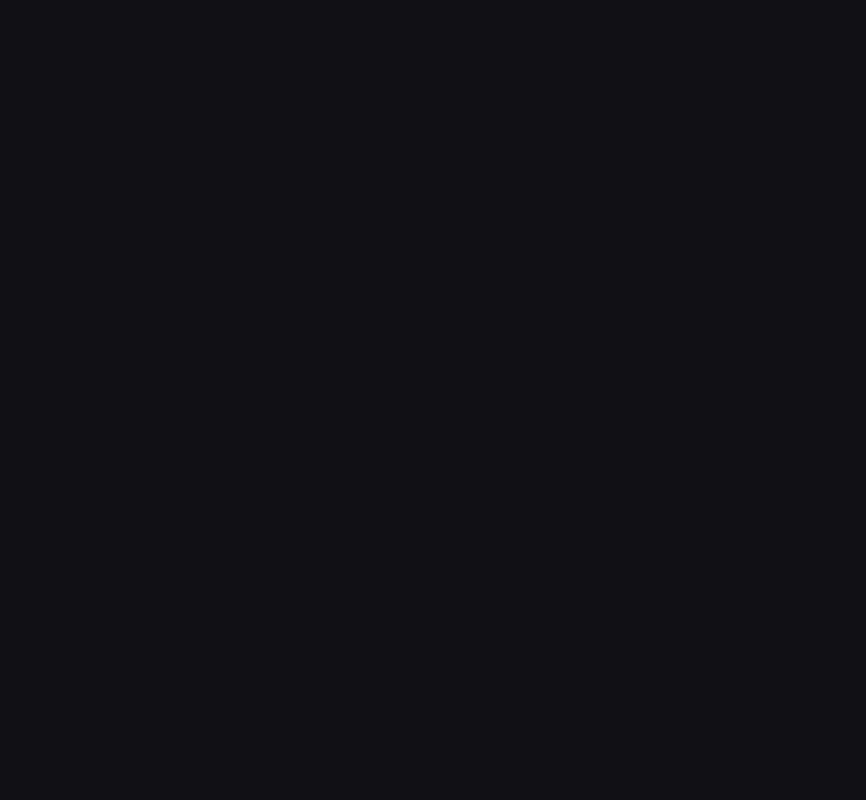
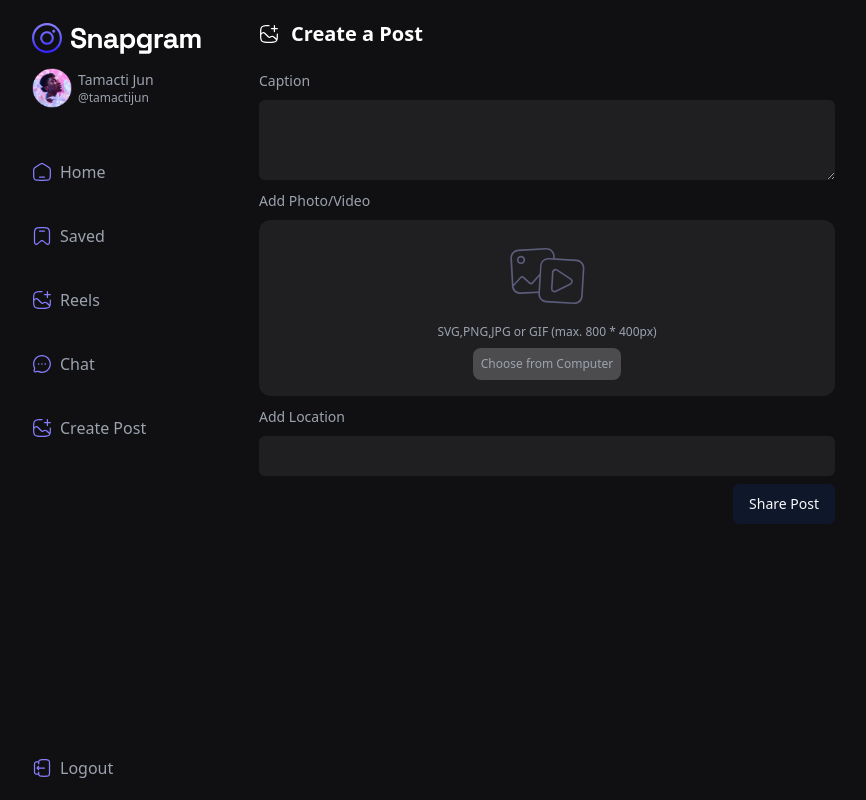
Before and after one commit to abdulgamal/snap-app, a React (Vite) app: page /create in a window 1280 px wide. Before the commit this address had no page. Shown: the whole page, without its empty margins (20-886 px from the left). Built offline with nearby package versions, Linux system fonts and the light colour scheme.

Commit message:
Create Post UI page

```diff
--- a/src/App.tsx
+++ b/src/App.tsx
@@ -4,6 +4,7 @@ import Home from "./pages/main/Home";
 import MainLayout from "./pages/main/MainLayout";
 import Saved from "./pages/main/Saved";
 import Profile from "./pages/main/Profile";
+import Create from "./pages/main/Create";
 
 function App() {
   return (
@@ -17,6 +18,7 @@ function App() {
           <Route path="/" element={<Home />} />
           <Route path="/saved" element={<Saved />} />
           <Route path="/profile" element={<Profile />} />
+          <Route path="/create" element={<Create />} />
         </Route>
       </Routes>
     </main>
--- /dev/null
+++ b/src/components/ui/textarea.tsx
@@ -0,0 +1,24 @@
+import * as React from "react"
+
+import { cn } from "@/lib/utils"
+
+export interface TextareaProps
+  extends React.TextareaHTMLAttributes<HTMLTextAreaElement> {}
+
+const Textarea = React.forwardRef<HTMLTextAreaElement, TextareaProps>(
+  ({ className, ...props }, ref) => {
+    return (
+      <textarea
+        className={cn(
+          "flex min-h-[80px] w-full rounded-md border border-input bg-background px-3 py-2 text-sm ring-offset-background placeholder:text-muted-foreground focus-visible:outline-none focus-visible:ring-2 focus-visible:ring-ring focus-visible:ring-offset-2 disabled:cursor-not-allowed disabled:opacity-50",
+          className
+        )}
+        ref={ref}
+        {...props}
+      />
+    )
+  }
+)
+Textarea.displayName = "Textarea"
+
+export { Textarea }
--- /dev/null
+++ b/src/pages/main/Create.tsx
@@ -0,0 +1,125 @@
+import { Button } from "@/components/ui/button";
+import {
+  Form,
+  FormControl,
+  FormField,
+  FormItem,
+  FormLabel,
+  FormMessage,
+} from "@/components/ui/form";
+import { Input } from "@/components/ui/input";
+import { Textarea } from "@/components/ui/textarea";
+import { zodResolver } from "@hookform/resolvers/zod";
+import { useForm } from "react-hook-form";
+import { z } from "zod";
+
+const formSchema = z.object({
+  caption: z.string().min(5),
+  location: z.string().min(4),
+  photoUrl: z.string().min(4),
+});
+
+function Create() {
+  const form = useForm<z.infer<typeof formSchema>>({
+    resolver: zodResolver(formSchema),
+    defaultValues: {
+      caption: "",
+      location: "",
+      photoUrl: "",
+    },
+  });
+
+  function onSubmit(values: z.infer<typeof formSchema>) {
+    // Do something with the form values.
+    // ✅ This will be type-safe and validated.
+    console.log(values);
+  }
+  return (
+    <div className="px-4">
+      <div className="mb-5 flex items-center gap-3">
+        <img
+          src="assets/icons/add-post.svg"
+          alt=""
+          className="h-5 w-5 text-white"
+        />
+        <p className="text-white text-xl font-bold">Create a Post</p>
+      </div>
+      <Form {...form}>
+        <form
+          onSubmit={form.handleSubmit(onSubmit)}
+          className="space-y-2 max-w-xl flex flex-col"
+        >
+          <FormField
+            control={form.control}
+            name="caption"
+            render={({ field }) => (
+              <FormItem>
+                <FormLabel className="text-gray-400">Caption</FormLabel>
+                <FormControl>
+                  <Textarea className="bg-[#1F1F22] border-0" {...field} />
+                </FormControl>
+                <FormMessage />
+              </FormItem>
+            )}
+          />
+          <FormField
+            control={form.control}
+            name="photoUrl"
+            render={({ field }) => (
+              <FormItem>
+                <FormLabel className="text-gray-400">Add Photo/Video</FormLabel>
+                <FormControl>
+                  <div className="bg-[#1F1F22] p-4 rounded-xl flex flex-col justify-center items-center">
+                    <img
+                      src="assets/icons/file-upload.svg"
+                      alt=""
+                      className="h-20 w-20"
+                    />
+                    <p className="my-2 text-gray-400 text-xs">
+                      SVG,PNG,JPG or GIF (max. 800 * 400px)
+                    </p>
+                    <label
+                      htmlFor="imgFile"
+                      className="text-gray-400 text-xs cursor-pointer bg-white/20 p-2 rounded-lg"
+                    >
+                      Choose from Computer
+                    </label>
+                    <Input
+                      className="bg-[#1F1F22] border-0 hidden"
+                      id="imgFile"
+                      type="file"
+                      {...field}
+                    />
+                  </div>
+                </FormControl>
+                <FormMessage />
+              </FormItem>
+            )}
+          />
+          <FormField
+            control={form.control}
+            name="location"
+            render={({ field }) => (
+              <FormItem>
+                <FormLabel className="text-gray-400">Add Location</FormLabel>
+                <FormControl>
+                  <Input
+                    className="bg-[#1F1F22] border-0"
+                    type="text"
+                    {...field}
+                  />
+                </FormControl>
+                <FormMessage />
+              </FormItem>
+            )}
+          />
+          <Button className="my-4 self-end" type="submit">
+            Share Post
+          </Button>
+        </form>
+      </Form>
+    </div>
+  );
+}
+
+export default Create;
--- a/src/pages/main/MainLayout.tsx
+++ b/src/pages/main/MainLayout.tsx
@@ -30,7 +30,7 @@ function MainLayout() {
                 </Link>
               </li>
               <li>
-                <Link to={"/saved"}>
+                <Link to="/saved">
                   <div className="flex items-center gap-2">
                     <img
                       src="assets/icons/save.svg"
@@ -58,6 +58,7 @@ function MainLayout() {
                 </div>
               </li>
               <li>
+                <Link to="/create">
                   <div className="flex items-center gap-2">
                     <img
                       src="assets/icons/gallery-add.svg"
@@ -66,6 +67,7 @@ function MainLayout() {
                     />
                     <p className="text-gray-400">Create Post</p>
                   </div>
+                </Link>
               </li>
             </ul>
           </div>
```
Lines whose indentation alone changed are shown as unchanged.
